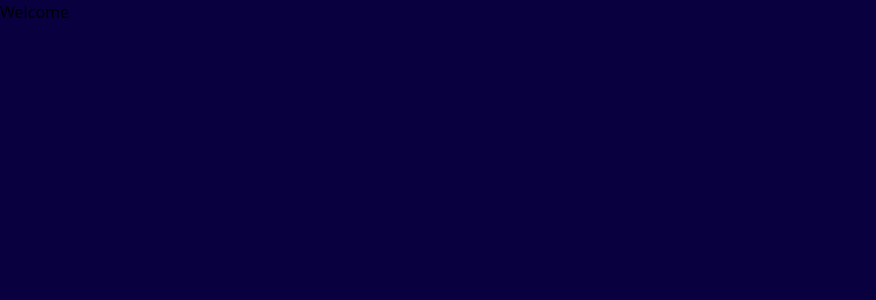
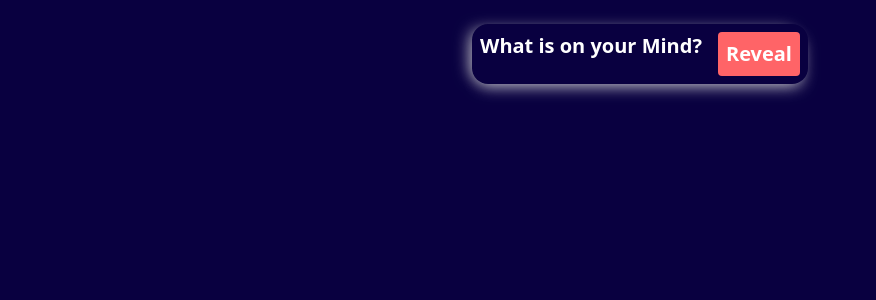
Before and after one commit to nianod/secret-arena, a React (Vite) app: page /dashboard in a window 1280 px wide. Shown: the top 300 px of the page, without its empty margins (0-876 px from the left). Built offline with nearby package versions, Linux system fonts and the light colour scheme.

Commit message:
finished land

```diff
--- a/src/Pages/Dashboard.tsx
+++ b/src/Pages/Dashboard.tsx
@@ -1,9 +1,15 @@
-import React from 'react'
+
 
 const Dashboard = () => {
   return (
     <div>
-      <h2>Welcome</h2>
+      <div className="box p-2 rounded-2xl flex justify-center gap-4 m-auto w-fit mt-6">
+        <p className="text-xl font-bold align-center flex text-white">What is on your Mind?</p>
+        <button className=" text-white p-2 bg-red-400 rounded cursor-pointer font-bold text-xl hover:bg-red-500"
+        >
+          Reveal
+        </button>
+      </div>
     </div>
   )
 }
--- a/src/index.css
+++ b/src/index.css
@@ -4,10 +4,12 @@
 :root {
   --mainbg: #090040;
   --shadow:
-  0px -4px 10px rgba(255, 255, 255, 0.1),
-  4px 0px 10px rgba(255, 255, 255, 0.1),
-  0px 4px 10px rgba(255, 255, 255, 0.1);
-
+        0px -4px 10px rgba(255, 255, 255, 0.1),
+        4px 0px 10px rgba(255, 255, 255, 0.1),
+        0px 4px 10px rgba(255, 255, 255, 0.1);
+  --shadow2:
+        -8px 0 15px -5px rgba(206, 206, 206, 0.7),
+        0 8px 15px -5px rgba(229, 229, 229, 0.7);
 }
 body {
   background-color: var(--mainbg);
@@ -15,3 +17,6 @@ body {
 .bod {
   box-shadow: var(--shadow);
 }
+.box {
+  box-shadow: var(--shadow2);
+}
```
